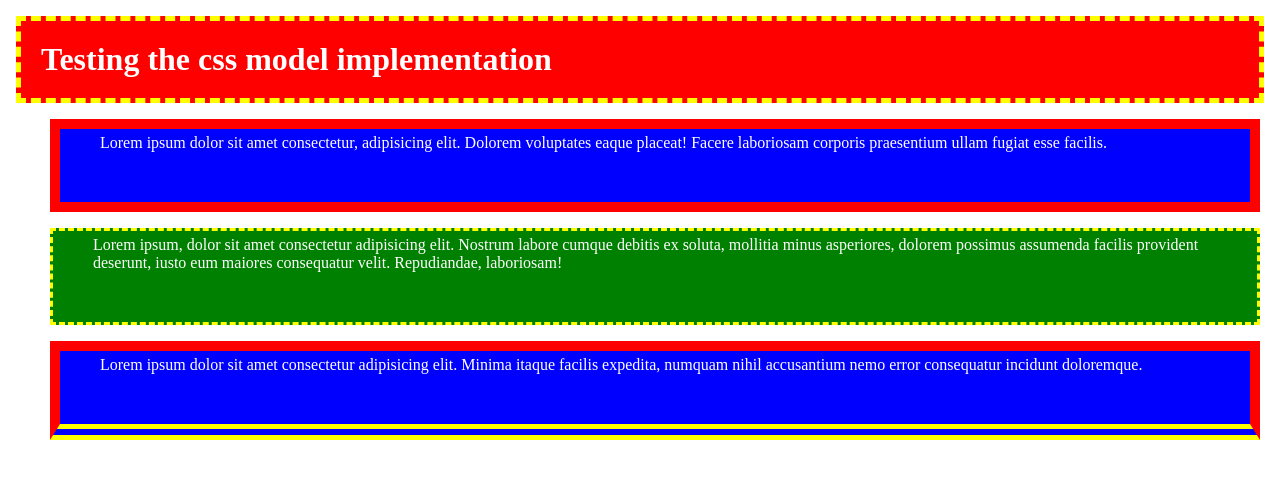
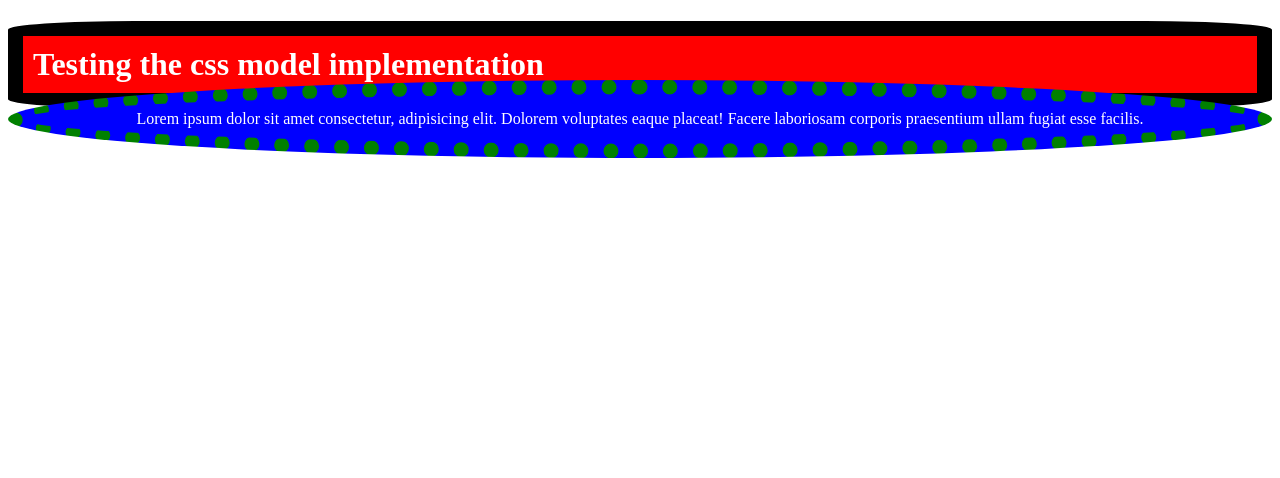
Before and after one commit to jbagalanon/cssbasic, a plain HTML site: page index.html in a window 1280 px wide. Drawn offline with Linux system fonts and the light colour scheme.

Commit message:
css border controls including negative value

```diff
--- a/css/styles.css
+++ b/css/styles.css
@@ -13,40 +13,23 @@ this is the padding arrangement of border, padding and margin
 By default height = auto, min-height; overflow
 */
 
-* {
-  margin: 0;
-}
-
 h1,
 p {
   color: white;
 }
+
 h1 {
   background: red;
-  padding: 20px;
-  margin: 1rem;
-  border-style: dashed;
-  border-width: 5px;
-  border-color: yellow;
+  padding: 10px;
+  border: 15px solid black;
+  border-radius: 10%;
 }
 
 p {
   background: blue;
-  margin: 1rem 20px 10px 50px;
-  /* padding: 20px;
-  /* represents top and bottom and left and right
-  padding: 30px 60px; */
-
-  padding: 5px 20px 50px 40px;
-  border: 10px solid red;
+  padding: 15px;
+  border: 15px dotted green;
+  border-radius: 50%;
+  text-align: center;
+  margin-top: -50px;
 }
-
-.paragraphcolor {
-  background: green !important;
-  border: dashed;
-  border-color: yellow;
-}
-
-.borderbottom {
-  border-bottom: 1rem double yellow;
-}
--- a/index.html
+++ b/index.html
@@ -14,19 +14,8 @@
       voluptates eaque placeat! Facere laboriosam corporis praesentium ullam
       fugiat esse facilis.
     </p>
-    <div>
-      <p class="paragraphcolor">
-        Lorem ipsum, dolor sit amet consectetur adipisicing elit. Nostrum labore
-        cumque debitis ex soluta, mollitia minus asperiores, dolorem possimus
-        assumenda facilis provident deserunt, iusto eum maiores consequatur
-        velit. Repudiandae, laboriosam!
-      </p>
 
-      <p class="borderbottom">
-        Lorem ipsum dolor sit amet consectetur adipisicing elit. Minima itaque
-        facilis expedita, numquam nihil accusantium nemo error consequatur
-        incidunt doloremque.
-      </p>
+
     </div>
   </body>
 </html>
```
